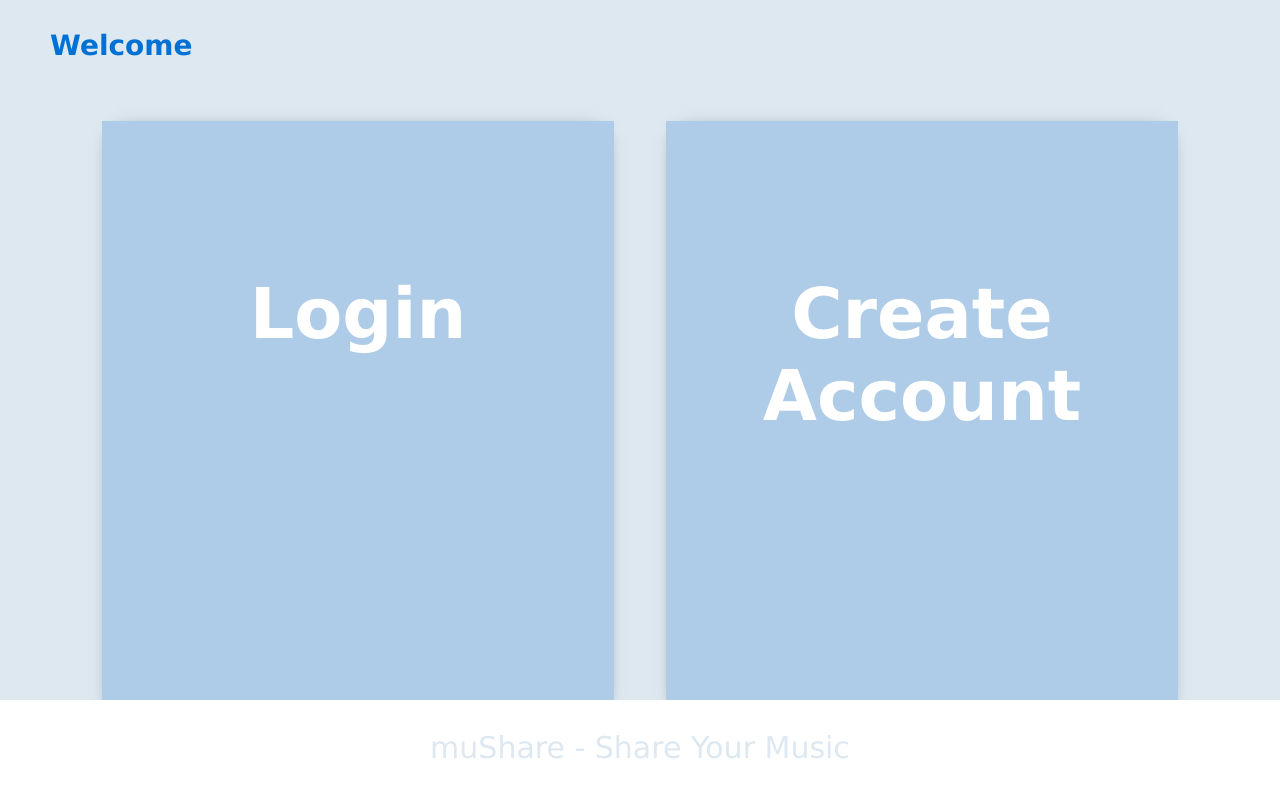
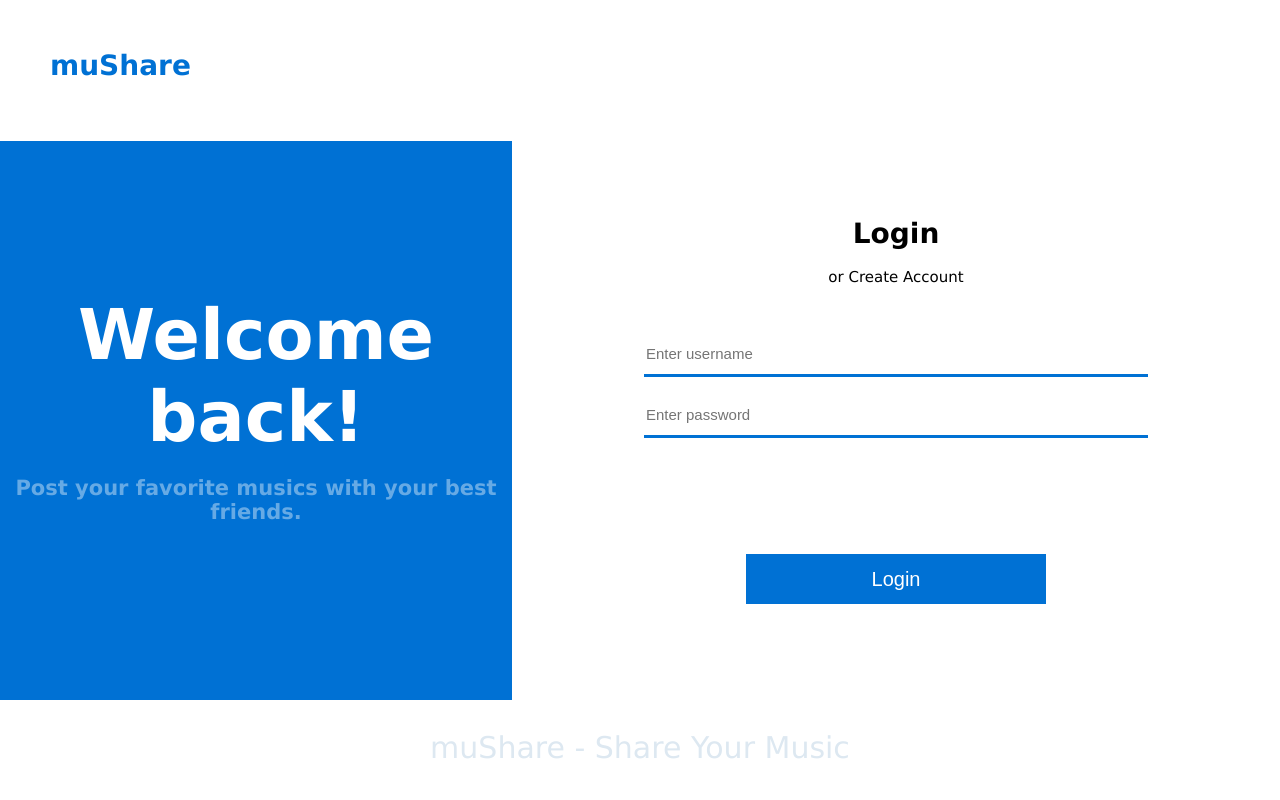
Before and after one commit to pmatarodrigues/muShare, a Node server app: page / in a window 1280 px wide. Run offline with Node 20, Linux system fonts and the light colour scheme; some libraries are stand-ins or nearby versions.

Commit message:
Index redesign with new animations, add new return in settings

```diff
--- a/public/stylesheets/navbar.css
+++ b/public/stylesheets/navbar.css
@@ -6,6 +6,9 @@
   }
 
 .navbar{
+    padding: 50px;
+    padding-bottom: 0px;
+    padding-top: 20px;
     display: flex;
     justify-content: space-between;
 }
--- a/public/stylesheets/style.css
+++ b/public/stylesheets/style.css
@@ -6,11 +6,10 @@
 }
 
 body {
-  padding: 50px;
   padding-top: 10px;
   margin: 0;
   font: 14px "Lucida Grande", Helvetica, Arial, sans-serif;
-  background-color: var(--secondary-color);
+  background-color: white;
 }
 
 .title{
@@ -33,31 +32,24 @@ body {
 
 
 /* LOGIN / CREATE ACCOUNT FORMS */
+.login{
+  margin-top: 10%;
+}
+
 .account-part{
-  width: 100%;
-  height: 100%;
-  display: flex;
-  justify-content: space-evenly;
+  width: 90vw;
+  height: 70vh;
   margin: 0 auto;
   margin-top: 40px;
+  display: inline-block;
 }
 .container-accounts{
-  width: 40vw;
-  height: 600px;
+  width: 100vw;
+  height: 80vh;
   transition: .5s ease-in-out;
   text-align: center;
-  display: inline-block;
-  transform-style: preserve-3d;
-  background-color: white;
-  backface-visibility: hidden;
-}
-.container-accounts:hover{
-  border-radius: 5px;
-  background-color: white;
-  box-shadow: 0px 0px 20px -15px black;
-  transition: .8s ease-in-out;
-  transform: rotateY(180deg);
-  backface-visibility: hidden;
+  display: flex;
+  justify-content: space-around;
 }
 
 input{
@@ -72,12 +64,12 @@ input{
 input:focus{
   border-bottom: 3px solid black;
 }
-.container-accounts:hover input{
+.container-accounts input{
   transition: .5s ease-in-out;
   background-color: transparent;
   border-bottom: 3px solid var(--dark-blue);
 }
-.container-accounts:hover input:focus{
+.container-accounts input:focus{
   border-bottom: 3px solid black;
 }
 
@@ -91,13 +83,13 @@ input[type=submit]{
   font-size: 20px;
   display: none;
 }
-.container-accounts:hover input[type=submit]{
+.container-accounts input[type=submit]{
   transition: .5s ease-in-out;
   background-color: var(--dark-blue);
   color: white;
   display: initial;
 }
-.container-accounts:hover input[type=submit]:hover{
+.container-accounts input[type=submit]:hover{
   transition: .5s ease-in-out;
   box-shadow: 0px 0px 20px -11px black;
   background-color: black;
@@ -116,28 +108,43 @@ input[type=submit]{
 
 
 /* ROTATION */
+#register.container-accounts {
+  display: none;
+}
 
 .front-face {
   transition: all .9s ease-in-out;
-  z-index: 100;
   width: 40vw;
-  height: 600px;
-  background-color: var(--light-blue);
-  box-shadow: 0px 0px 20px -15px black;
-  position: absolute;
+  height: 100%;
+  background-color: var(--dark-blue);
+  /* box-shadow: 0px 0px 20px -15px black; */
+  animation-name: animateblue;
+  animation-duration: 1s;
 }
 .front-face > h1{
   color: white;
-  padding-top: 50px;
+  padding-top: 30%;
   text-align: center;
-  margin: 20% auto;
+  margin: 0 auto;
   font-size: 70px;
 }
 .back-face {
-  transform: rotateY(180deg);
+  height: 100%;
+  width: 60vw;
+  background-color: white;
+  animation-name: animatewhite;
+  animation-duration: 1s;
 }
 
 /* MUSIC FEED */
+.feed-title{
+  padding-top: 100px;
+  font-size: 20px;
+  color: black;
+  opacity: 0.6;
+  margin-left: 50px;
+}
+
 #shared-feed{
   width: 80%;
   justify-content: center;
--- a/routes/settings.js
+++ b/routes/settings.js
@@ -12,8 +12,6 @@ function isAuthenticated(req, res, next) {
 
 /* GET home page. */
 router.get('/', isAuthenticated, function(req, res, next) {
-  req.flash('errorMessage', 'Username not existent');
-
   res.render('settings', { title: 'Settings' });
 });
 
--- a/views/home.hbs
+++ b/views/home.hbs
@@ -20,7 +20,11 @@
         </div>
     </div>
 </div>
-
+<br>
+<br>
+<strong class="feed-title">
+    Feed
+</strong>
 <div id="shared-feed">
     <ul id="shared-feed-musiclist">
     {{#each .}}
--- a/views/index.hbs
+++ b/views/index.hbs
@@ -1,22 +1,27 @@
 <link rel='stylesheet' href='/stylesheets/navbar.css' />
+<script src="https://ajax.googleapis.com/ajax/libs/jquery/3.3.1/jquery.min.js"></script>
 
 
 <div class="navbar">
     <div class="navbar-left">
-        <h1 class="title">{{title}}</h1>
+        <h1 class="title">muShare</h1>
     </div>
 </div>
 
 <div class="account-part">
     <form action="/login" method="POST">
-        <div class="container-accounts">
+        <div class="container-accounts" id="login">
             <div class="front-face">
                 <h1>
-                    Login
+                    Welcome back!
                 </h1>
+                <h2 style="color: white; opacity: 0.4">
+                    Post your favorite musics with your best friends.
+                </h2>
             </div>
             <div class="back-face">
                 <h1 class="login"> Login </h1>
+                <p class="logout" id="changeToRegister" onclick="changeToRegister()" style="margin-top: -20px; font-size: 15px;">or Create Account</p>
                 <div>
                     <br>
                     <input type="text" placeholder="Enter username" name="username" required>
@@ -27,19 +32,17 @@
                     <input type="password" placeholder="Enter password" name="password" required>
                     <p id="wrong-password" class="warning-login">Wrong Password!</p>
                 </div>
+                <br>
                 <input id="login-button" type="submit" value="Login">
+                <br>
             </div>
         </div>
     </form>
     <form action="/create" method="POST">
-        <div class="container-accounts">
-            <div class="front-face">
-                <h1>
-                    Create Account
-                </h1>
-            </div>
+        <div class="container-accounts" id="register">
             <div class="back-face">
-                <h1 class="create-account" style="margin-left: 30px;"> Create Account </h1>
+                <h1 class="login">Create Account </h1>
+                <p class="logout" id="changeToLogin" onclick="changeToLogin()" style="margin-top: -20px; font-size: 15px;">or Login</p>
                 <div>
                     <br>
                     <input type="text" placeholder="Enter username" name="username" required>
@@ -53,7 +56,29 @@
                     <input type="password" placeholder="Confirm password" name="confirmPassword" required>
                 </div>
                 <input id="create-account-button" type="submit" value="Create Account">
+                <br>
+            </div>
+            <div class="front-face">
+                <h1>
+                    Join us!
+                </h1>
+                <h2 style="color: white; opacity: 0.4">
+                    Post your favorite musics with your best friends.
+                </h2>
             </div>
         </div>
     </form>
 </div>
+
+
+<script>
+    function changeToRegister(){
+        $('#login').css('display', 'none');
+        $('#register').css('display', 'flex ');
+    }
+
+    function changeToLogin(){
+        $('#register').css('display', 'none');
+        $('#login').css('display', 'flex');
+    }
+</script>
--- a/views/settings.hbs
+++ b/views/settings.hbs
@@ -38,5 +38,8 @@
         <br>
         <button type="submit" class="upload">Save</button>
     </form>
+    <br>
+    <br>
+    <a class="logout" href="/">Return to Home</a>
 
 </div>
```
Also changed, not shown: other parts of public/stylesheets/style.css (+37 -5 lines).
